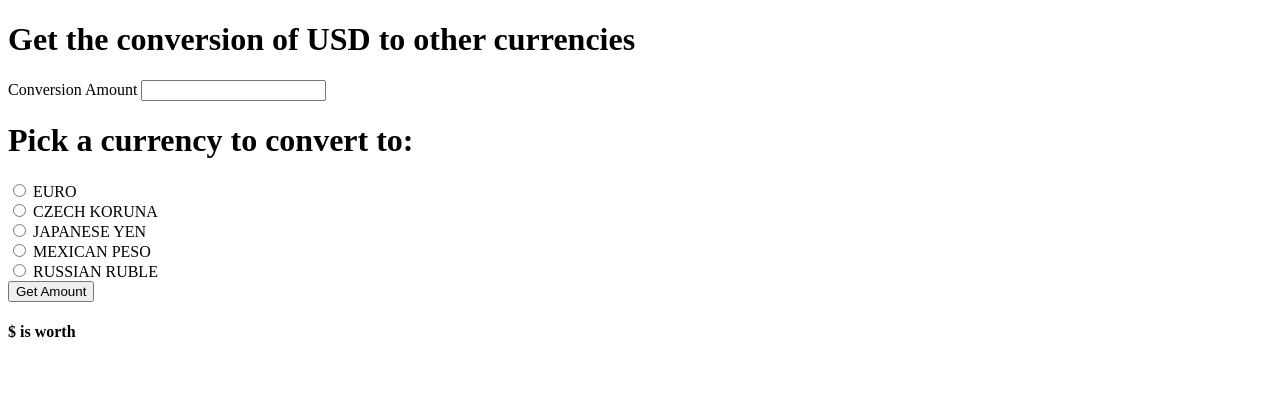
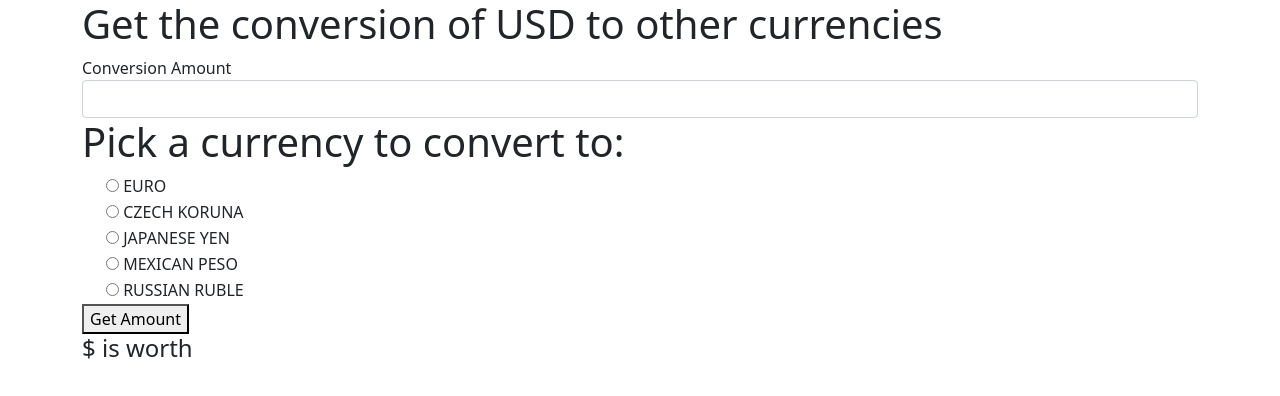
Before and after one commit to mikah-mathews/currencyCalculator, a website built with webpack: page src/index.html in a window 1280 px wide. Built offline with nearby package versions, Linux system fonts and the light colour scheme.

Commit message:
Add css sheet and input collection

```diff
--- a/src/index.html
+++ b/src/index.html
@@ -9,7 +9,7 @@
       <form>
         <div class="form-group">
           <label for="number-input">Conversion Amount</label>
-          <input type="number" class="form-control" id="number-input">
+          <input type="number" class="form-control" id="conversion-amount">
         </div>
         <div class="form-group">
           <h1>Pick a currency to convert to: </h1>
@@ -34,7 +34,7 @@
             <label for="currencyInput">RUSSIAN RUBLE</label>
           </div>
         </div>
-        <button type="submit">Get Amount</button>
+        <button type="submit" id="submit">Get Amount</button>
       </form>
       <div class="result">
         <h4>$<span id="usdAmount"></span> is worth <span id="chosenCurrency"></span></h4>
--- a/src/index.js
+++ b/src/index.js
@@ -0,0 +1,13 @@
+import $ from 'jquery';
+import 'bootstrap';
+import 'bootstrap/dist/css/bootstrap.min.css';
+import './css/styles.css';
+import Currency from './js/currency.js';
+
+$(function() {
+  $('#submit').on('click', function() {
+    let conversionAmount = $('#conversionAmount').val();
+    let conversionCurrency = $("input:radio[name=currency]:checked").val();
+    alert(`This is the conversion amount ${conversionAmount} and this is the currency selected ${conversionCurrency}`);
+  });
+});
--- a/src/js/currency.js
+++ b/src/js/currency.js
@@ -1,7 +1,7 @@
 export default class Currency {
   static async getCurrencyData() {
     try {
-      let response = await fetch(`https://v6.exchangerate-api.com/v6/${process.env.API_KEY}/latest/USD`)
+      let response = await fetch(`https://v6.exchangerate-api.com/v6/${process.env.API_KEY}/latest/USD`);
       if (!response.ok) {
         throw Error(response['error-type']);
       }
```
Also changed, not shown: src/css/styles.css (added).
